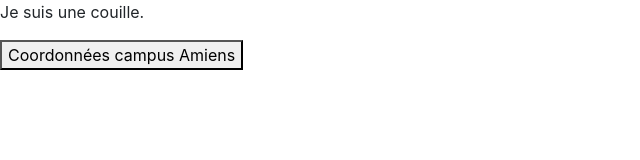
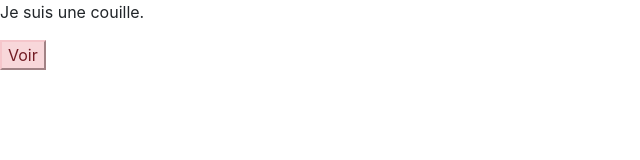
Before and after one commit to OlivierFacelina/Bases-vueJS, a plain HTML site: page sandbox-vuejs.html in a window 1280 px wide. Shown: the whole page, without its empty margins (0-640 px from the left). Drawn offline with nearby package versions, Linux system fonts and the light colour scheme.

Commit message:
Modif du bouton on click

```diff
--- a/app.js
+++ b/app.js
@@ -5,6 +5,7 @@
     // Données / objet
     data: {
         isActive: false,
+        buttonMessage : "Voir",
         // count: 0
     //     fruit: {
     //         type: "fraise",
--- a/sandbox-vuejs.html
+++ b/sandbox-vuejs.html
@@ -30,11 +30,11 @@
                 </li>
             </ul> -->
             <ul>
-                <li v-for="(value,name,index) in campusAm" :key="campusAm.id" v-if="isActive ? 'test()' : ''">
+                <li v-for="(value,name,index) in campusAm" :key="campusAm.id" v-if="isActive">
                     <p>{{ index }} {{ name }} : {{ value }}</p>
                 </li>
             </ul>
-            <button v-on:click="test">Coordonnées campus Amiens</button>
+            <button v-on:click="test" v-bind:class="isActive ? 'alert-primary' : 'alert-danger'">{{ buttonMessage }}</button>
             <!-- <div>6
                 <button v-on:click="increment()">Add</button>
                 <p>{{ count }}</p>
```
